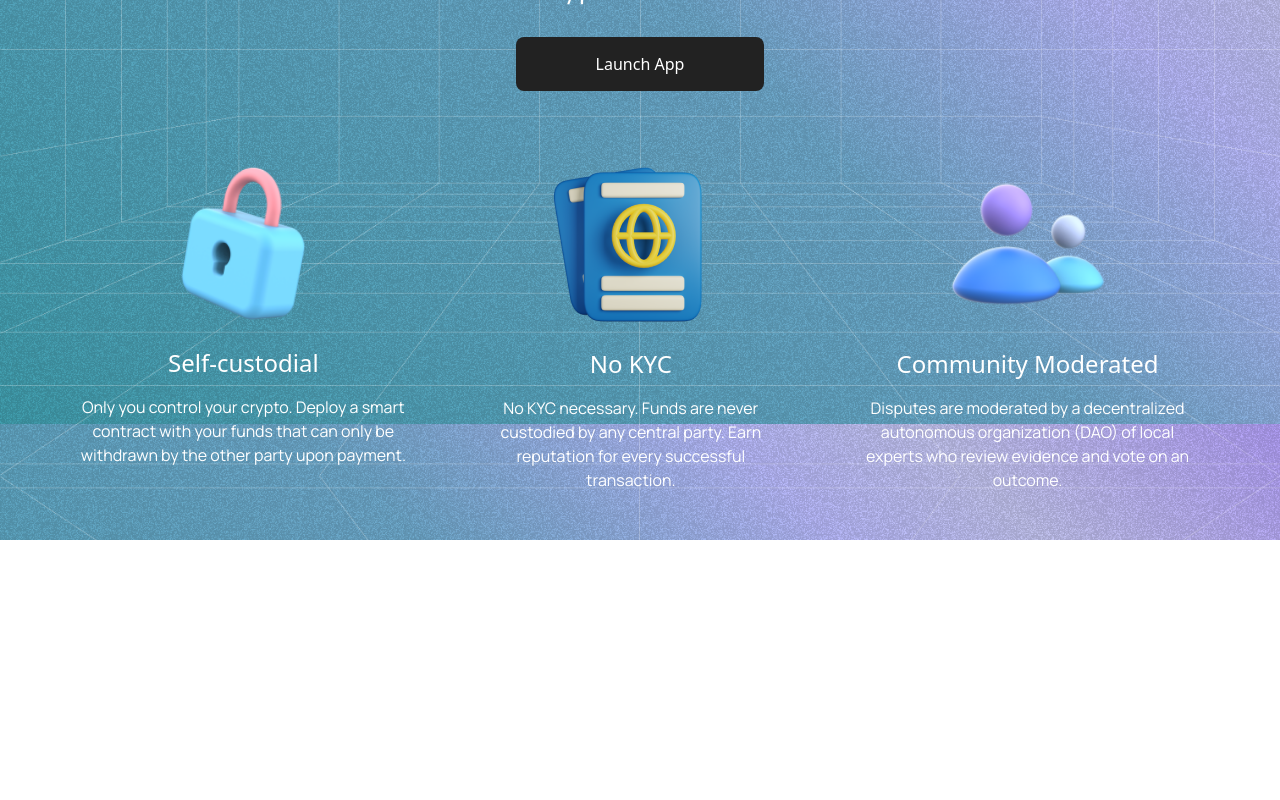
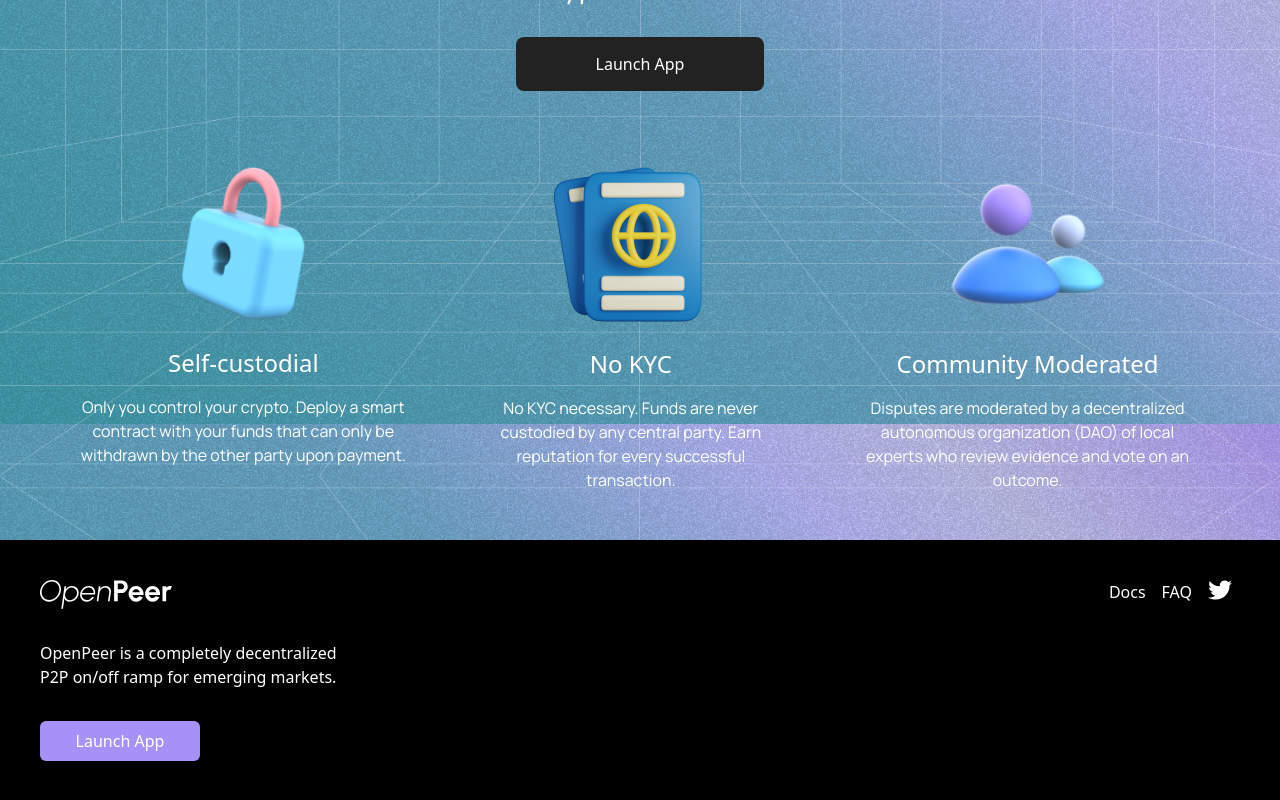
Before and after one commit to openpeer/openpeer, a Next.js app: page / in a window 1280 px wide. Shown: the part 376-1176 px from the top of the page. Before the commit the page ends 916 px from the top, so only its background shows below. Built offline with nearby package versions, Linux system fonts and the light colour scheme.

Commit message:
created initial footer

```diff
--- a/app/layout.tsx
+++ b/app/layout.tsx
@@ -1,4 +1,7 @@
 import './globals.css';
+import Image, { StaticImageData } from 'next/image';
+import logo from '../public/logo.svg';
+import twitterLogo from '../public/twitter.svg';
 
 export default function RootLayout({ children }: { children: React.ReactNode }) {
   return (
@@ -6,6 +9,29 @@ export default function RootLayout({ children }: { children: React.ReactNode })
       <head />
       <body>
         <div className="container mx-auto">{children}</div>
+        {/* Footer */}
+        <div className="bg-black text-white">
+          <div className="container mx-auto p-10 flex justify-between">
+            <div className='flex flex-col'>
+              <a className="text-3xl font-bold leading-none" href="#">
+                <Image src={logo} alt="openpeer logo" width={132} height={51} />
+              </a>
+              <p className="w-80 mt-8">
+                OpenPeer is a completely decentralized P2P on/off ramp for emerging markets.
+              </p>
+              <a href="" className='bg-[#A790F7] w-40 rounded-md p-2 text-center mt-8'>
+                Launch App
+              </a>
+            </div>
+            <div className="flex">
+              <a href="" className="px-2">Docs</a>
+              <a href="" className="px-2">FAQ</a>
+              <a href="" className="px-2">
+                <Image src={twitterLogo} alt="openpeer logo" width={24} height={24} />
+              </a>
+            </div>
+          </div>
+        </div>
       </body>
     </html>
   );
--- a/app/page.tsx
+++ b/app/page.tsx
@@ -46,7 +46,7 @@ export default function Home() {
   const [navbar, setNavbar] = useState(false);
 
   return (
-    <div>
+    <><div>
       <nav className="mt-10 relative  flex justify-between items-center w-full">
         <a className="text-3xl font-bold leading-none" href="#">
           <Image src={logo} alt="openpeer logo" width={234} height={51} />
@@ -106,26 +106,23 @@ export default function Home() {
         {[
           {
             title: 'Self-custodial',
-            description:
-              'Only you control your crypto. Deploy a smart contract with your funds that can only be withdrawn by the other party upon payment.',
+            description: 'Only you control your crypto. Deploy a smart contract with your funds that can only be withdrawn by the other party upon payment.',
             image: lock
           },
           {
             title: 'No KYC',
-            description:
-              'No KYC necessary. Funds are never custodied by any central party. Earn reputation for every successful transaction.',
+            description: 'No KYC necessary. Funds are never custodied by any central party. Earn reputation for every successful transaction.',
             image: passport
           },
           {
             title: 'Community Moderated',
-            description:
-              'Disputes are moderated by a decentralized autonomous organization (DAO) of local experts who review evidence and vote on an outcome.',
+            description: 'Disputes are moderated by a decentralized autonomous organization (DAO) of local experts who review evidence and vote on an outcome.',
             image: people
           }
         ].map((item) => (
           <Feature key={item.title} {...item} />
         ))}
       </div>
-    </div>
+    </div></>
   );
 }
```
Also changed, not shown: public/twitter.svg (added).
